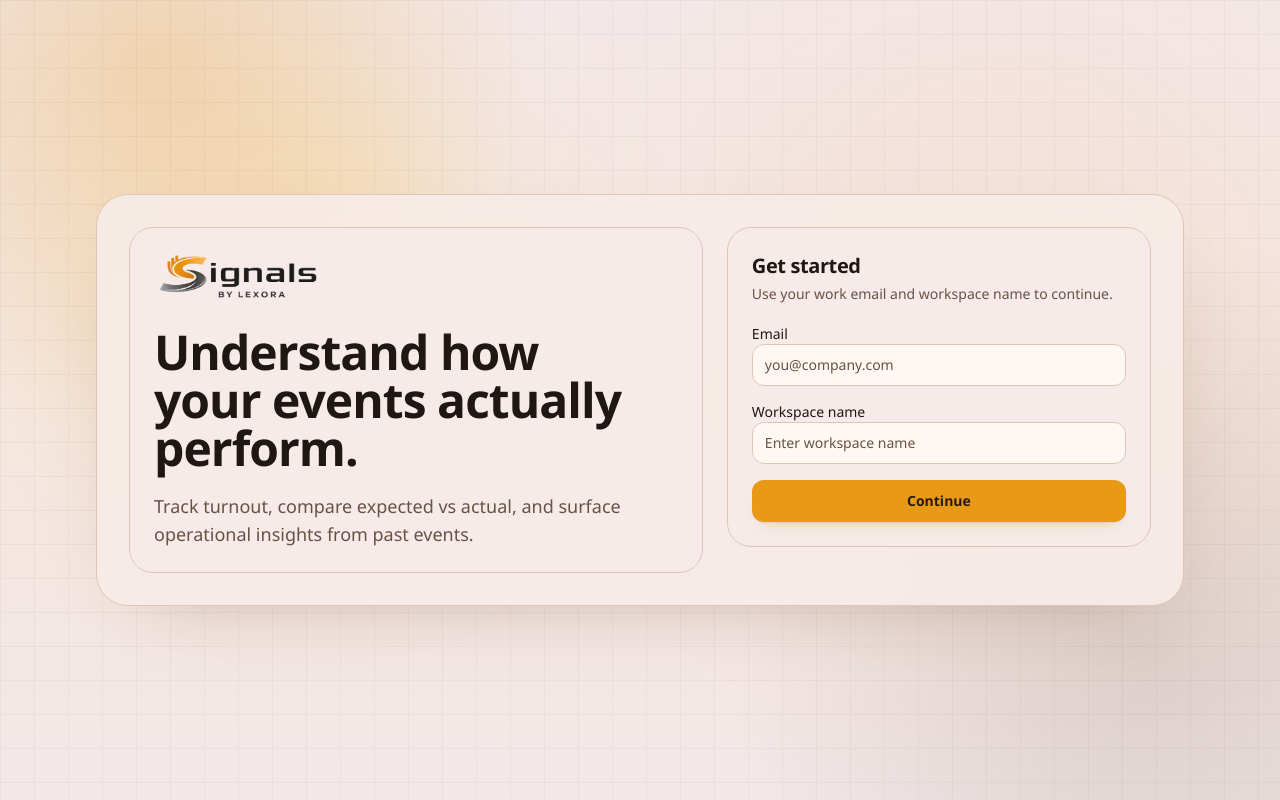
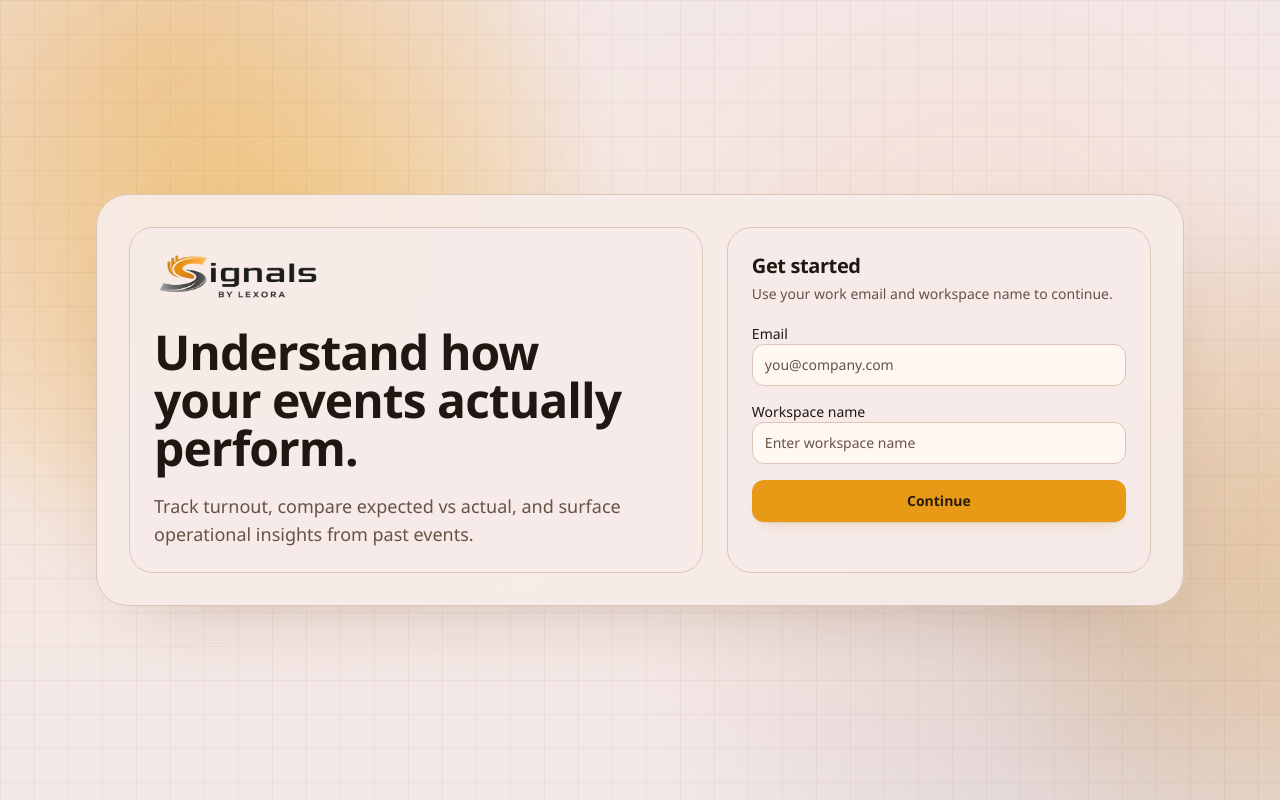
Before and after one commit to alecxismarie/arena, a Next.js app: page / in a window 1280 px wide. Built offline with nearby package versions, Linux system fonts and the light colour scheme; no server answers.

Commit message:
style: refine onboarding ambient background motion

```diff
--- a/src/app/globals.css
+++ b/src/app/globals.css
@@ -17,6 +17,7 @@
   --button-secondary-hover: #d8c7b8;
   --button-secondary-foreground: #6b5d52;
   --button-secondary-border: #cdb9a8;
+  --ambient-float-duration: 24s;
 }
 
 @theme inline {
@@ -67,6 +68,139 @@
     --button-secondary-hover: #d8c7b8;
     --button-secondary-foreground: #6b5d52;
     --button-secondary-border: #cdb9a8;
+  }
+}
+
+@keyframes ambient-float-warm {
+  0% {
+    transform: translate3d(0, 0, 0) scale(1);
+  }
+  50% {
+    transform: translate3d(20px, -12px, 0) scale(1.05);
+  }
+  100% {
+    transform: translate3d(0, 0, 0) scale(1);
+  }
+}
+
+@keyframes ambient-float-soft {
+  0% {
+    transform: translate3d(0, 0, 0) scale(1);
+  }
+  50% {
+    transform: translate3d(-18px, 14px, 0) scale(1.04);
+  }
+  100% {
+    transform: translate3d(0, 0, 0) scale(1);
+  }
+}
+
+@keyframes onboarding-gradient-drift {
+  0% {
+    background-position:
+      12% 8%,
+      90% 82%,
+      50% 0%;
+  }
+  50% {
+    background-position:
+      15% 11%,
+      86% 78%,
+      50% 100%;
+  }
+  100% {
+    background-position:
+      12% 8%,
+      90% 82%,
+      50% 0%;
+  }
+}
+
+@keyframes ambient-yellow-drift {
+  0% {
+    transform: translate3d(-40vw, -8vh, 0) scale(1.03);
+    opacity: 0.74;
+  }
+  50% {
+    transform: translate3d(40vw, 8vh, 0) scale(1.1);
+    opacity: 0.88;
+  }
+  100% {
+    transform: translate3d(-40vw, -8vh, 0) scale(1.03);
+    opacity: 0.74;
+  }
+}
+
+@keyframes ambient-yellow-drift-secondary {
+  0% {
+    transform: translate3d(38vw, 10vh, 0) scale(1.02);
+    opacity: 0.6;
+  }
+  50% {
+    transform: translate3d(-38vw, -8vh, 0) scale(1.08);
+    opacity: 0.78;
+  }
+  100% {
+    transform: translate3d(38vw, 10vh, 0) scale(1.02);
+    opacity: 0.6;
+  }
+}
+
+.ambient-onboarding-bg {
+  background-image:
+    radial-gradient(circle at 12% 8%, rgba(231, 150, 21, 0.24), transparent 28%),
+    radial-gradient(circle at 90% 82%, rgba(79, 57, 42, 0.14), transparent 32%),
+    linear-gradient(180deg, #f3e8e8 0%, #f5e7df 52%, #f3e8e8 100%);
+  background-repeat: no-repeat;
+  background-size: 120% 120%, 120% 120%, 100% 100%;
+  animation: onboarding-gradient-drift 34s ease-in-out infinite;
+}
+
+.ambient-yellow-drift {
+  background: radial-gradient(
+    circle,
+    rgba(231, 150, 21, 0.32) 0%,
+    rgba(231, 150, 21, 0.2) 34%,
+    rgba(231, 150, 21, 0.1) 56%,
+    transparent 74%
+  );
+  filter: blur(30px);
+  will-change: transform, opacity;
+  animation: ambient-yellow-drift 16s ease-in-out infinite;
+}
+
+.ambient-yellow-drift-secondary {
+  filter: blur(34px);
+  animation: ambient-yellow-drift-secondary 20s ease-in-out infinite;
+}
+
+.ambient-blob {
+  will-change: transform;
+  animation-duration: var(--ambient-float-duration);
+  animation-timing-function: ease-in-out;
+  animation-iteration-count: infinite;
+}
+
+.ambient-blob-warm {
+  animation-name: ambient-float-warm;
+}
+
+.ambient-blob-soft {
+  animation-name: ambient-float-soft;
+  animation-delay: -8s;
+}
+
+@media (prefers-reduced-motion: reduce) {
+  .ambient-onboarding-bg {
+    animation: none;
+  }
+
+  .ambient-yellow-drift {
+    animation: none;
+  }
+
+  .ambient-blob {
+    animation: none;
   }
 }
 
--- a/src/app/page.tsx
+++ b/src/app/page.tsx
@@ -16,15 +16,23 @@ export default async function HomePage() {
     <main className="relative min-h-screen overflow-hidden bg-background text-foreground">
       <div
         aria-hidden
-        className="pointer-events-none absolute inset-0 bg-[radial-gradient(circle_at_12%_8%,rgba(231,150,21,0.24),transparent_28%),radial-gradient(circle_at_90%_82%,rgba(79,57,42,0.14),transparent_32%),linear-gradient(180deg,#f3e8e8_0%,#f5e7df_52%,#f3e8e8_100%)]"
+        className="ambient-onboarding-bg pointer-events-none absolute inset-0"
       />
       <div
         aria-hidden
-        className="pointer-events-none absolute left-[12%] top-[18%] h-72 w-72 rounded-full bg-amber-400/25 blur-[120px]"
+        className="ambient-yellow-drift pointer-events-none absolute left-[-30vw] top-[-20vh] h-[86vh] w-[86vh] max-h-[900px] max-w-[900px] rounded-full"
       />
       <div
         aria-hidden
-        className="pointer-events-none absolute right-[9%] top-[16%] h-80 w-80 rounded-full bg-orange-500/15 blur-[140px]"
+        className="ambient-yellow-drift ambient-yellow-drift-secondary pointer-events-none absolute right-[-30vw] top-[32%] h-[78vh] w-[78vh] max-h-[840px] max-w-[840px] rounded-full"
+      />
+      <div
+        aria-hidden
+        className="ambient-blob ambient-blob-warm pointer-events-none absolute left-[12%] top-[18%] h-72 w-72 rounded-full bg-amber-400/25 blur-[120px]"
+      />
+      <div
+        aria-hidden
+        className="ambient-blob ambient-blob-soft pointer-events-none absolute right-[9%] top-[16%] h-80 w-80 rounded-full bg-orange-500/15 blur-[140px]"
       />
       <div
         aria-hidden
@@ -53,7 +61,7 @@ export default async function HomePage() {
             </p>
           </div>
 
-          <div className="self-start rounded-3xl border border-border/70 bg-surface/90 p-5 sm:p-6">
+          <div className="h-full rounded-3xl border border-border/70 bg-surface/90 p-5 sm:p-6">
             <h2 className="text-xl font-semibold text-foreground">Get started</h2>
             <p className="mt-1 text-sm text-muted-foreground">
               Use your work email and workspace name to continue.
```
